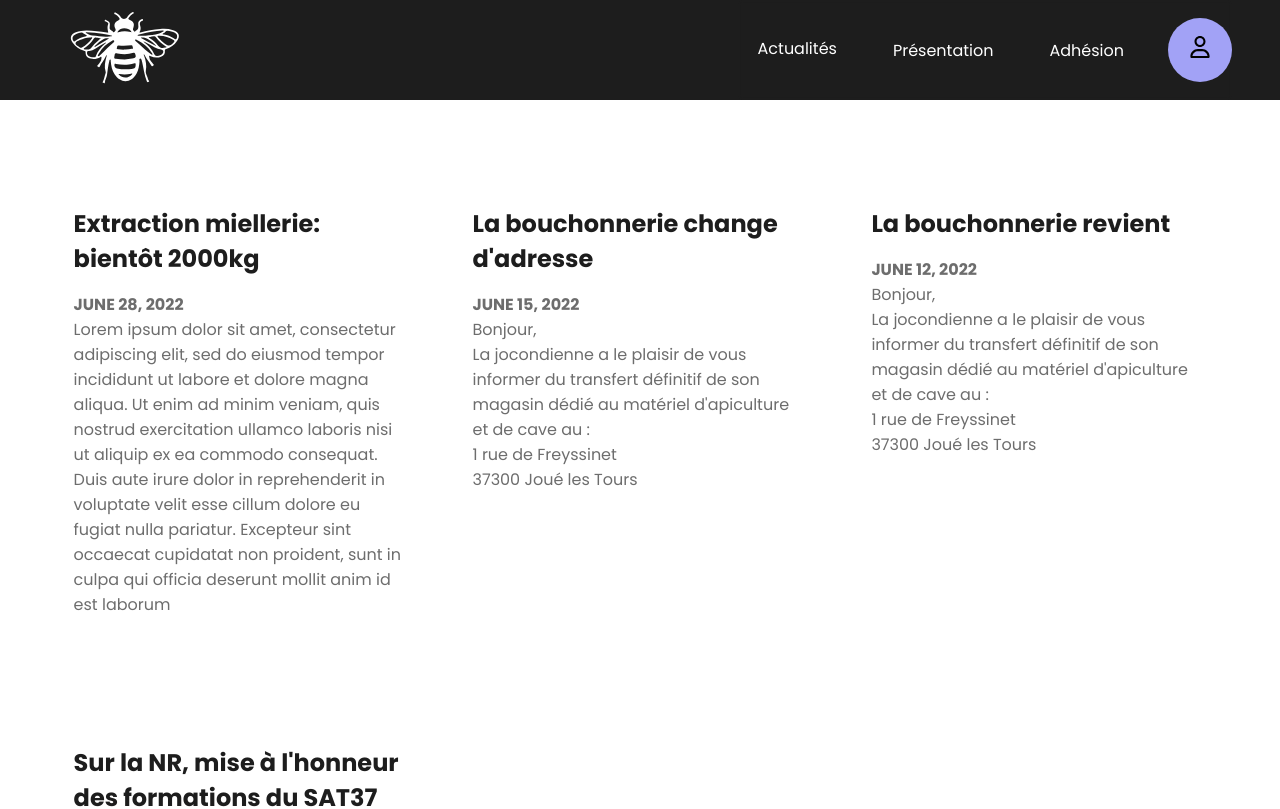
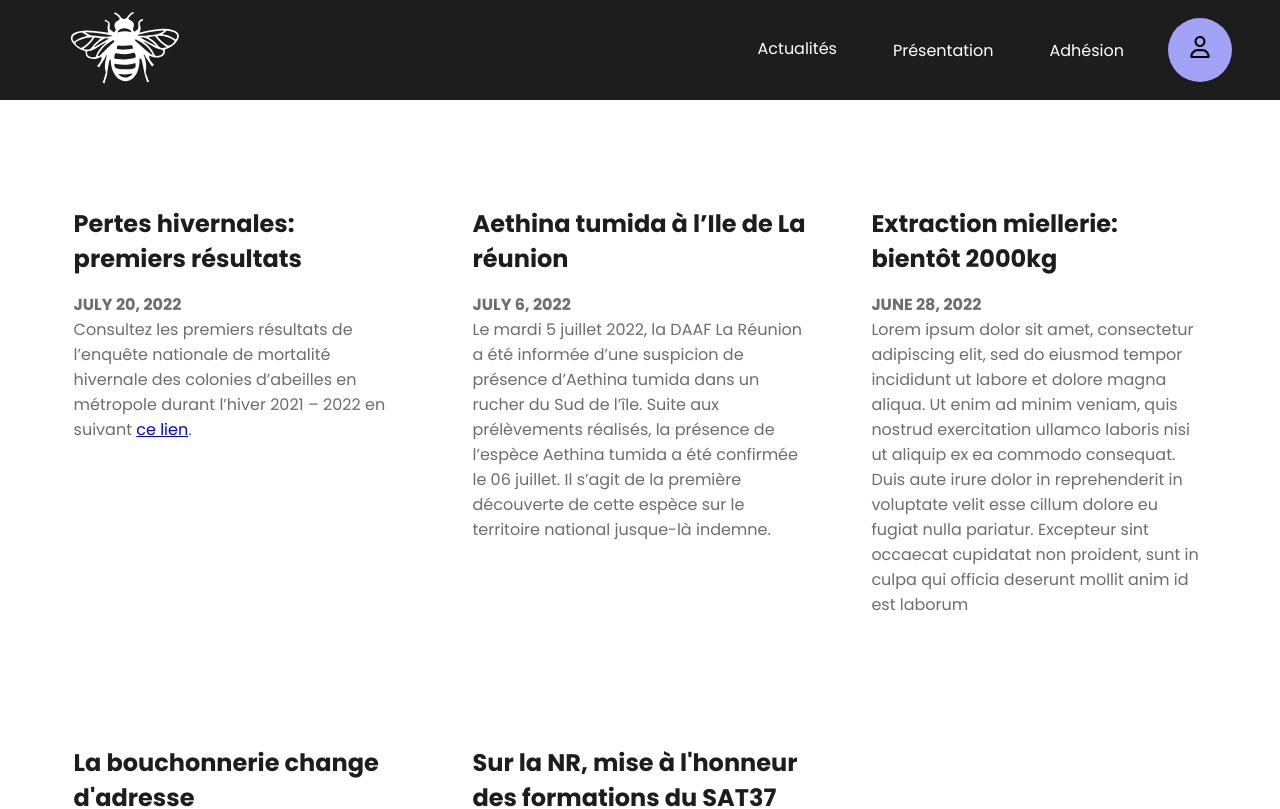
Before and after one commit to Barto1212/sat37, a Next.js app: page / in a window 1280 px wide. Shown: the top 809 px of the page. Built offline with nearby package versions, Linux system fonts and the light colour scheme.

Commit message:
maj posts

```diff
--- a/pages/adhesion.tsx
+++ b/pages/adhesion.tsx
@@ -44,13 +44,13 @@ export default function Adhesion () {
 					<Assurance />
 				</ArticleLi>
 			</ul>
-
+{/*
 			<Image
 				src="/img/abeilles-entree-1920-1080.jpg"
 				width={800}
 				height={450}
 				alt="Abeilles entrée ruche"
-			/>
+			/> */}
 
 		</Layout>
 	)
--- /dev/null
+++ b/posts/Aethina tumida à l’Ile de La réunion.md
@@ -0,0 +1,6 @@
+---
+title: "Aethina tumida à l’Ile de La réunion"
+date: '2022-07-06'
+---
+
+Le mardi 5 juillet 2022, la DAAF La Réunion a été informée d’une suspicion de présence d’Aethina tumida dans un rucher du Sud de l’île. Suite aux prélèvements réalisés, la présence de l’espèce Aethina tumida a été confirmée le 06 juillet. Il s’agit de la première découverte de cette espèce sur le territoire national jusque-là indemne.
--- a/posts/addressJoconderie copy.md
+++ /dev/null
@@ -1,9 +0,0 @@
----
-title: "La bouchonnerie revient"
-date: '2022-06-12'
----
-
-Bonjour,
-La jocondienne a le plaisir de vous informer du transfert définitif de son magasin dédié au matériel d'apiculture et de cave au :
-1 rue de Freyssinet
-37300 Joué les Tours
--- /dev/null
+++ b/posts/pertes hivernales.md
@@ -0,0 +1,7 @@
+---
+title: 'Pertes hivernales: premiers résultats'
+date: '2022-07-20'
+---
+
+Consultez les premiers résultats de l’enquête nationale de mortalité hivernale des colonies d’abeilles en métropole durant l’hiver 2021 – 2022 en suivant
+<a href="https://www.snapiculture.com/wp-content/uploads/2022/07/ENMHA_2021-2022_resultats_version_finale.pdf">ce lien</a>.
```
